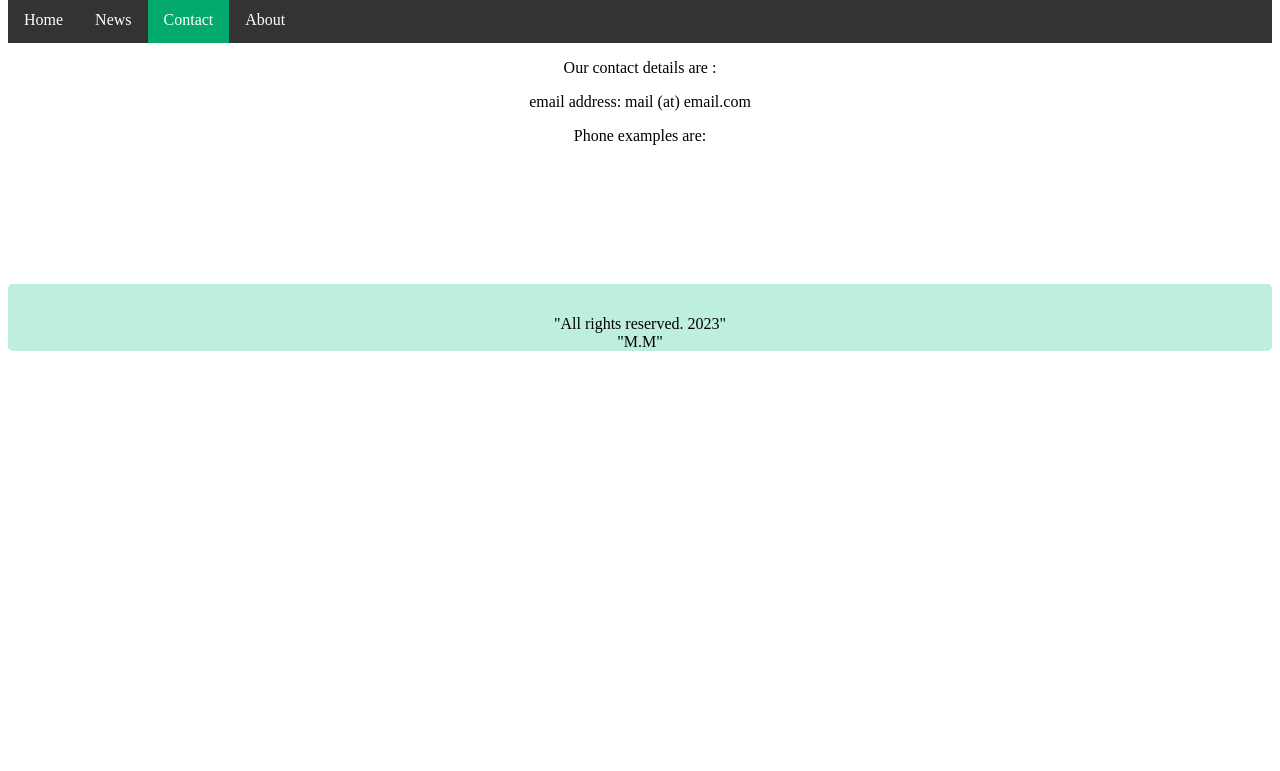
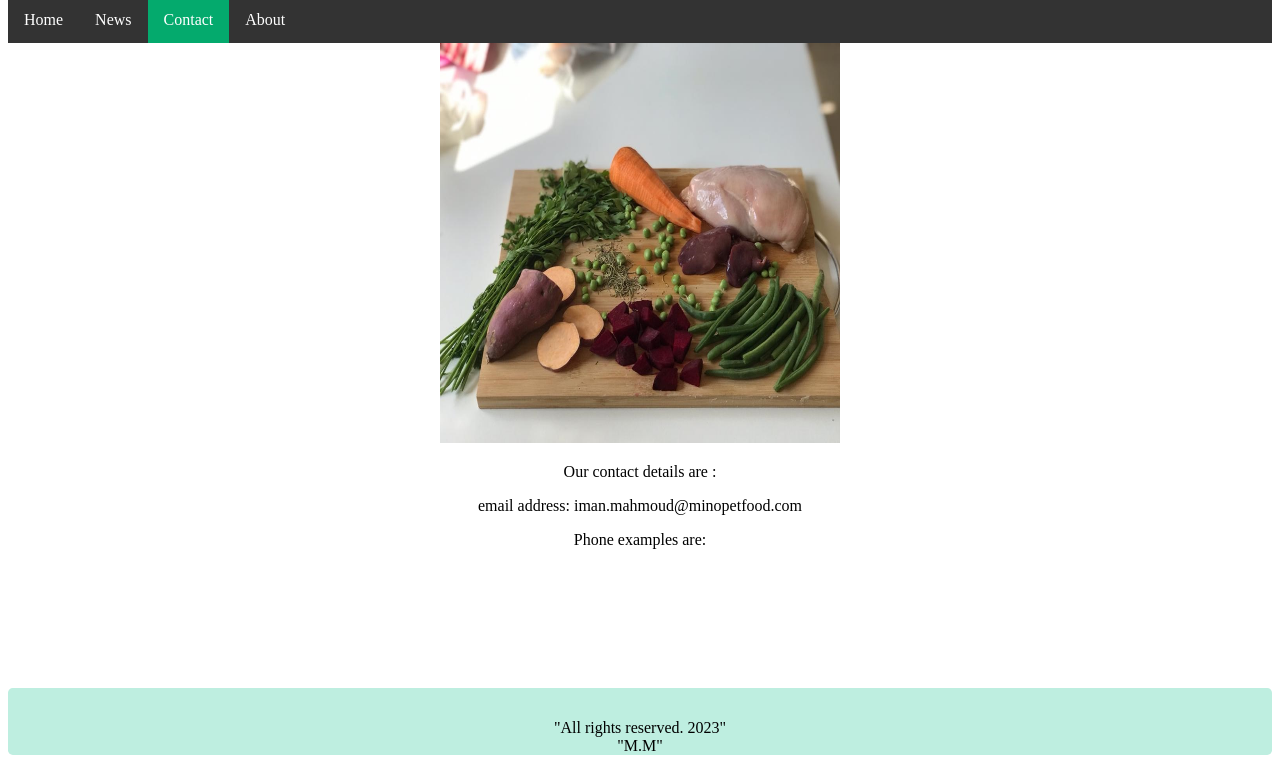
Before and after one commit to mohmah7/mino, a plain HTML site: page contact_us.html in a window 1280 px wide. Shown: the part 103-874 px from the top of the page. Before the commit the page ends 800 px from the top, so only its background shows below. Drawn offline with Linux system fonts and the light colour scheme.

Commit message:
few updates
uopdating

```diff
--- a/contact_us.html
+++ b/contact_us.html
@@ -81,9 +81,12 @@ ul.topnav li a.active {background-color: #04AA6D;}
   <li><a class="active" href="contact_us.html">Contact</a></li>
   <li class="right"><a href="about_us.html">About</a></li>
 </ul>
-<div style="text-align:center;"><p>Our contact details are :</p>
-<p>email address: mail (at) email.com</p>
-<p>Phone examples are:</p></div>
+<div style="text-align:center;">
+  <div>
+  <img src="pictures/kana_kuva.jpg" alt="picute" style="  width: 400px; height:400px;"></div>
+  <div><p>Our contact details are :</p>
+<p>email address: iman.mahmoud@minopetfood.com </p>
+<p>Phone examples are:</p></div></div>
 
 <br>
 <br>
```
Also changed, not shown: pictures/5fd12dc6-1e85-4aee-9923-eb373d78eb32.jfif (added), pictures/kana_kuva.jpg (added).
